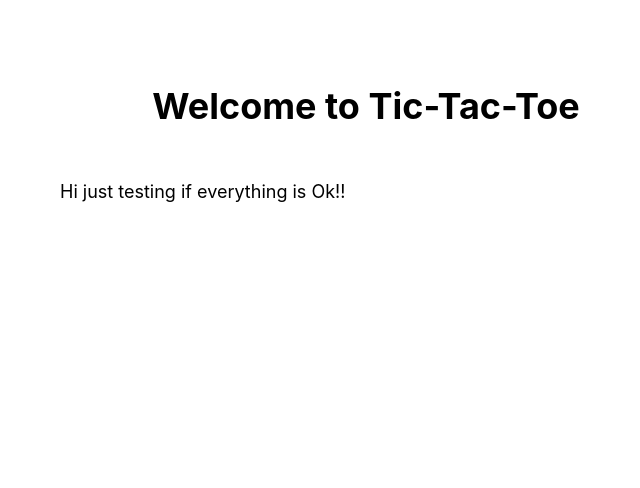
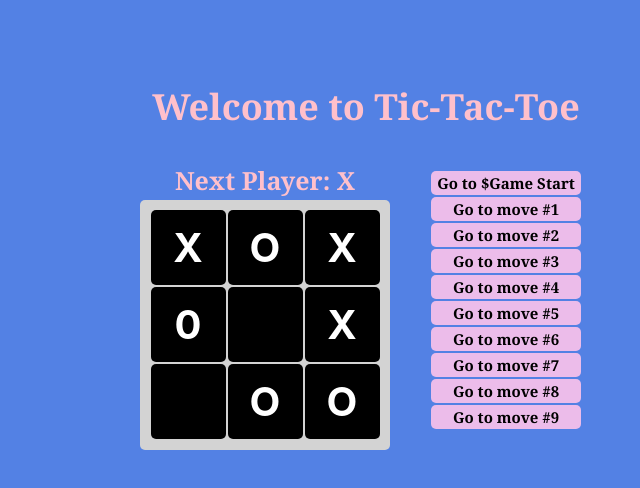
Before and after one commit to rsachin1000/tic-tac-toe, a Next.js app: page / in a window 1280 px wide. Shown: the top 488 px of the page, without its empty margins (274-914 px from the left). Built offline with nearby package versions, Linux system fonts and the light colour scheme.

Commit message:
Non-interactive UI

```diff
--- /dev/null
+++ b/components/gameBoard.js
@@ -0,0 +1,36 @@
+import styles from "./gameBoard.module.css";
+
+function NextStep() {
+  return (
+    <div className={styles.nextstep}>
+      <span className={styles.nextstepText}>Next Player: X</span>
+    </div>
+  );
+}
+
+function Box({ item }) {
+  return (
+    <div className={styles.square}>
+      <span className={styles.squareContent}>{item}</span>
+    </div>
+  );
+}
+
+function Row({ rowContent }) {
+  const allBoxes = rowContent.map((item, index) => (
+    <Box key={index} item={item} />
+  ));
+  return <div className={styles.row}>{allBoxes}</div>;
+}
+
+export default function GameBoard({ boardContent }) {
+  const allRows = boardContent.map((rowItem, index) => (
+    <Row key={index} rowContent={rowItem} />
+  ));
+  return (
+    <div className={styles.gamePlay}>
+      <NextStep />
+      <div className={styles.gameBoard}>{allRows}</div>
+    </div>
+  );
+}
--- /dev/null
+++ b/components/gameBoard.module.css
@@ -0,0 +1,53 @@
+.square {
+  background-color: black;
+  width: 75px;
+  height: 75px;
+  border-radius: 5px;
+  display: flex;
+  align-items: center;
+  justify-content: center;
+  text-align: center;
+  margin: 1px;
+}
+
+.squareContent {
+  font-weight: bold;
+  font-size: 40px;
+  color: white;
+}
+
+.row {
+  display: inline-flex;
+  flex-direction: row;
+  justify-content: center;
+}
+
+.gameBoard {
+  display: inline-flex;
+  border-radius: 5px;
+  background-color: lightgray;
+  flex-direction: column;
+  height: 250px;
+  width: 250px;
+  justify-content: center;
+  align-items: center;
+}
+
+.gamePlay {
+  display: inline-flex;
+  flex-direction: column;
+}
+
+.nextstep {
+  display: flex;
+  width: 250px;
+  justify-content: center;
+  align-items: center;
+}
+
+.nextstepText {
+  color: pink;
+  font-weight: bold;
+  font-size: 25px;
+  font-family: Cambria, Cochin, Georgia, Times, "Times New Roman", serif;
+}
--- a/components/layout.module.css
+++ b/components/layout.module.css
@@ -8,4 +8,6 @@
   display: flex;
   flex-direction: column;
   align-items: center;
+  color: pink;
+  font-family: Georgia, "Times New Roman", Times, serif;
 }
--- /dev/null
+++ b/components/moves.js
@@ -0,0 +1,19 @@
+import styles from "./moves.module.css";
+
+function GoToMove({ text }) {
+  return (
+    <div className={styles.goToMove}>
+      <span className={styles.goToMoveText}>{text}</span>
+    </div>
+  );
+}
+
+export default function MoveStack({ moveNums }) {
+  const allMoves = [<GoToMove key="start_move" text={"Go to $Game Start"} />];
+  for (let i = 0; i < moveNums.length; i++) {
+    allMoves.push(
+      <GoToMove key={"other_moves_" + i} text={"Go to move #" + moveNums[i]} />
+    );
+  }
+  return <div className={styles.allMoves}>{allMoves}</div>;
+}
--- /dev/null
+++ b/components/moves.module.css
@@ -0,0 +1,22 @@
+.goToMove {
+  display: flex;
+  width: 150px;
+  border-radius: 5px;
+  background-color: rgb(236, 188, 234);
+  align-items: center;
+  justify-content: center;
+  margin: 1px;
+}
+
+.goToMoveText {
+  font-weight: bold;
+  font-size: 15px;
+  font-family: Cambria, Cochin, Georgia, Times, "Times New Roman", serif;
+}
+
+.allMoves {
+  display: inline-flex;
+  flex-direction: column;
+  padding: 10px;
+  margin-left: 30px;
+}
--- a/pages/index.js
+++ b/pages/index.js
@@ -1,9 +1,34 @@
 import Layout from "../components/layout";
+import GameBoard from "../components/gameboard";
+import MoveStack from "../components/moves";
+import styles from "../styles/utils.module.css";
+
+function Platform({ moveNums, boardContent }) {
+  return (
+    <div className={styles.platform}>
+      <GameBoard boardContent={boardContent} />
+      <MoveStack moveNums={moveNums} />
+    </div>
+  );
+}
+
+// let rowTemp = ["S", "P", "M"];
+let boardContent = [
+  ["X", "O", "X"],
+  ["0", "", "X"],
+  ["", "O", "O"],
+];
+// console.log(boardContent);
+// let deepCopy = JSON.parse(JSON.stringify(rowTemp));
+// boardContent[0] = deepCopy;
+// rowTemp[0] = "G";
+// console.log(boardContent);
 
 export default function Home() {
+  const moveNums = [1, 2, 3, 4, 5, 6, 7, 8, 9];
   return (
     <Layout>
-      <p>Hi just testing if everything is Ok!!</p>
+      <Platform moveNums={moveNums} boardContent={boardContent} />
     </Layout>
   );
 }
--- a/styles/global.css
+++ b/styles/global.css
@@ -6,22 +6,9 @@ body {
     Ubuntu, Cantarell, Fira Sans, Droid Sans, Helvetica Neue, sans-serif;
   line-height: 1.6;
   font-size: 18px;
+  background-color: rgb(83, 129, 228);
 }
 
 * {
   box-sizing: border-box;
 }
-
-a {
-  color: #0070f3;
-  text-decoration: none;
-}
-
-a:hover {
-  text-decoration: underline;
-}
-
-img {
-  max-width: 100%;
-  display: block;
-}
--- a/styles/utils.module.css
+++ b/styles/utils.module.css
@@ -0,0 +1,4 @@
+.platform {
+  display: flex;
+  justify-content: center;
+}
```
